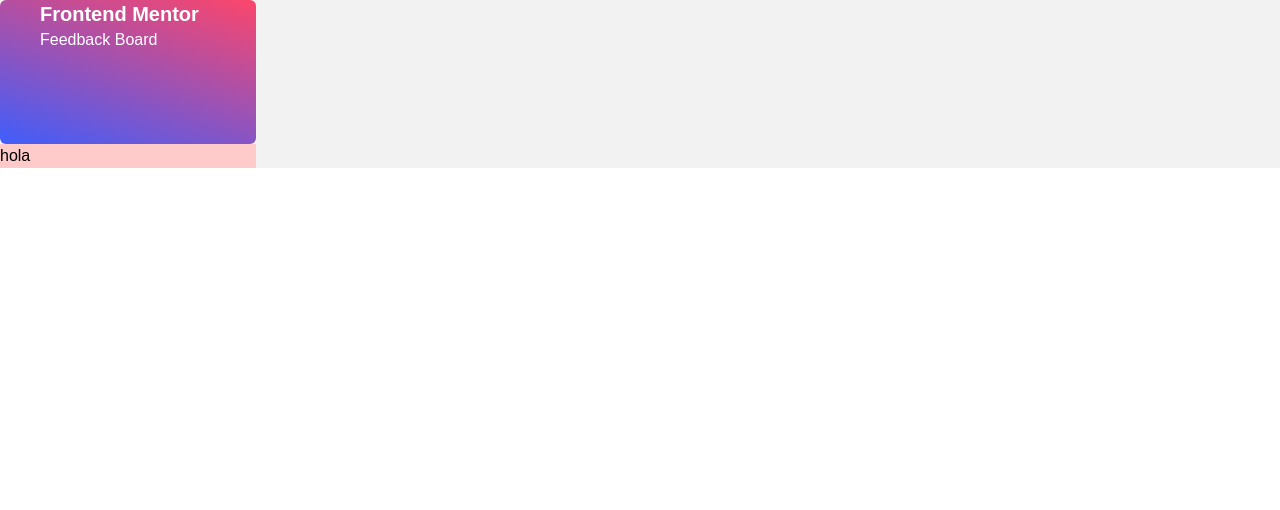
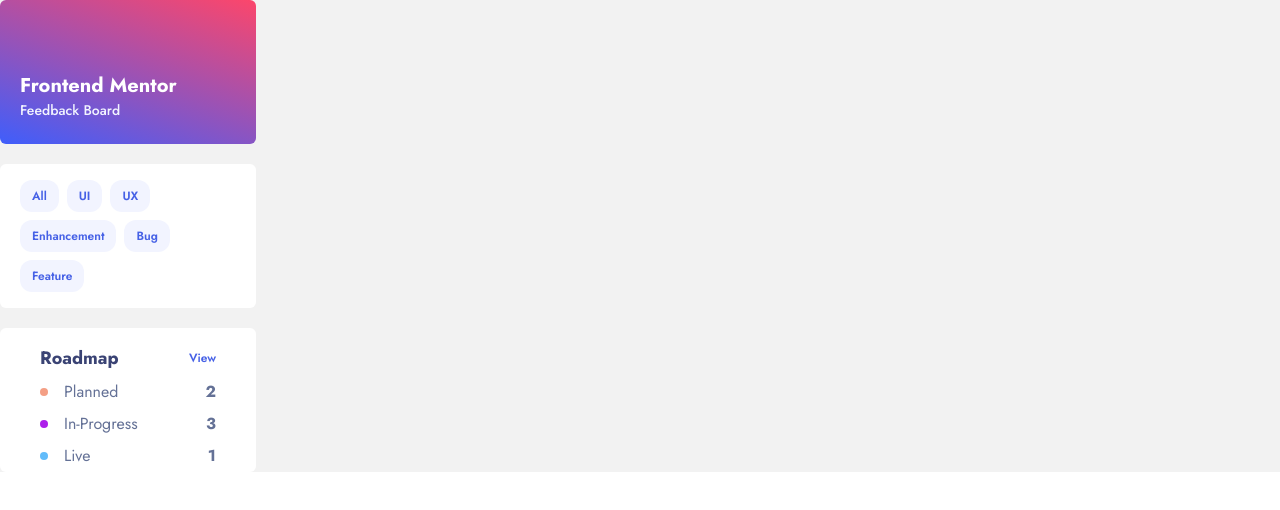
Before and after one commit to osocaramelosofer/nora-test, a Vue app: page / in a window 1280 px wide. Shown: the top 510 px of the page. Built offline with nearby package versions, Linux system fonts and the light colour scheme.

Commit message:
Finished sidebar

```diff
--- /dev/null
+++ b/src/components/BoardRoadmap.vue
@@ -0,0 +1,38 @@
+<script setup>
+const props = defineProps({
+  roadmapObjects: Array,
+});
+</script>
+
+<template>
+  <div class="py-4 px-10 rounded-md h-36 bg-white flex flex-wrap gap-2">
+    <div class="w-full flex justify-between items-center">
+      <span class="text-nora-blue-300 font-bold text-lg">Roadmap</span>
+      <a href="#" class="text-xs text-nora-blue-200 font-semibold">View</a>
+    </div>
+
+    <div
+      v-for="(roadmapItem, index) in roadmapObjects"
+      :key="index"
+      class="flex items-center justify-between w-full"
+    >
+      <div class="flex items-center">
+        <div :class="roadmapItem.color" class="w-2 h-2 rounded-full mr-4"></div>
+        <span class="text-base text-nora-gray-400">{{roadmapItem.name}}</span>
+      </div>
+      <span class="text-base text-nora-gray-400 font-bold">{{roadmapItem.number}}</span>
+    </div>
+  </div>
+</template>
+
+<style>
+.orange {
+  background-color: #F49F85;
+}
+.purple {
+  background-color: #AD1FEA;
+}
+.blue {
+  background-color: #62BCFA;
+}
+</style>
--- /dev/null
+++ b/src/components/BoardSuggestions.vue
@@ -0,0 +1,22 @@
+<script setup>
+const props = defineProps({
+  suggestions: Array,
+});
+</script>
+
+<template>
+  <div class="py-4 pl-5 pr-10 rounded-md h-36 bg-white flex flex-wrap gap-2">
+    <div
+      v-for="(suggestion, index) in suggestions"
+      :key="index"
+      class="bg-nora-gray-300 rounded-xl px-3 flex items-center cursor-pointer"
+    >
+      <span class="text-nora-blue-200 font-semibold text-xs">{{
+        suggestion
+      }}</span>
+    </div>
+  </div>
+</template>
+
+<style>
+</style>
--- a/src/components/Sidebar.vue
+++ b/src/components/Sidebar.vue
@@ -1,23 +1,50 @@
 <script setup>
 // Check out https://vuejs.org/api/sfc-script-setup.html#script-setup
+import Boardsuggestions from "./BoardSuggestions.vue";
+import Boardroadmap from "./BoardRoadmap.vue";
+
+let suggestions = ["All", "UI", "UX", "Enhancement", "Bug", "Feature"];
+
+const roadmapObjects = [
+  {
+    color: "orange",
+    name: "Planned",
+    number: 2,
+  },
+  {
+    color: "purple",
+    name: "In-Progress",
+    number: 3,
+  },
+  {
+    color: "blue",
+    name: "Live",
+    number: 1,
+  },
+];
 </script>
 
 <template>
-  <aside class="w-64 ">
-    <div class="frontend-mentor px-10 rounded-md h-36">
-      <span class="block font-bold text-xl text-white">Frontend Mentor</span>
-      <span class="block font-medium text-white">Feedback Board</span>
+  <aside class="w-64 grid gap-y-5">
+    <div class="frontend-mentor pl-5 pr-10 pb-6 rounded-md h-36 flex items-end">
+      <div>
+        <span class="block font-bold text-xl text-white">Frontend Mentor</span>
+        <span class="block font-medium text-nora-gray-300 text-sm">Feedback Board</span>
+      </div>
     </div>
 
-    <div class="bg-red-200">
-        hola
-    </div>
+    <Boardsuggestions :suggestions="suggestions" />
+    <Boardroadmap :roadmapObjects="roadmapObjects"/>
   </aside>
 </template>
 
 <style>
-.frontend-mentor{
-    background: rgb(63,94,251);
-    background: linear-gradient(19deg, rgba(63,94,251,1) 0%, rgba(252,70,107,1) 100%);
+.frontend-mentor {
+  background: rgb(63, 94, 251);
+  background: linear-gradient(
+    19deg,
+    rgba(63, 94, 251, 1) 0%,
+    rgba(252, 70, 107, 1) 100%
+  );
 }
 </style>
--- a/src/index.css
+++ b/src/index.css
@@ -1,7 +1,7 @@
+@import url('https://fonts.googleapis.com/css2?family=Jost:wght@400;500;600;700&display=swap');
 @tailwind base;
 @tailwind components;
 @tailwind utilities;
-@import url('https://fonts.googleapis.com/css2?family=Jost:wght@400;500;600;700&display=swap');
 
 @layer base {
 html, * {
```
